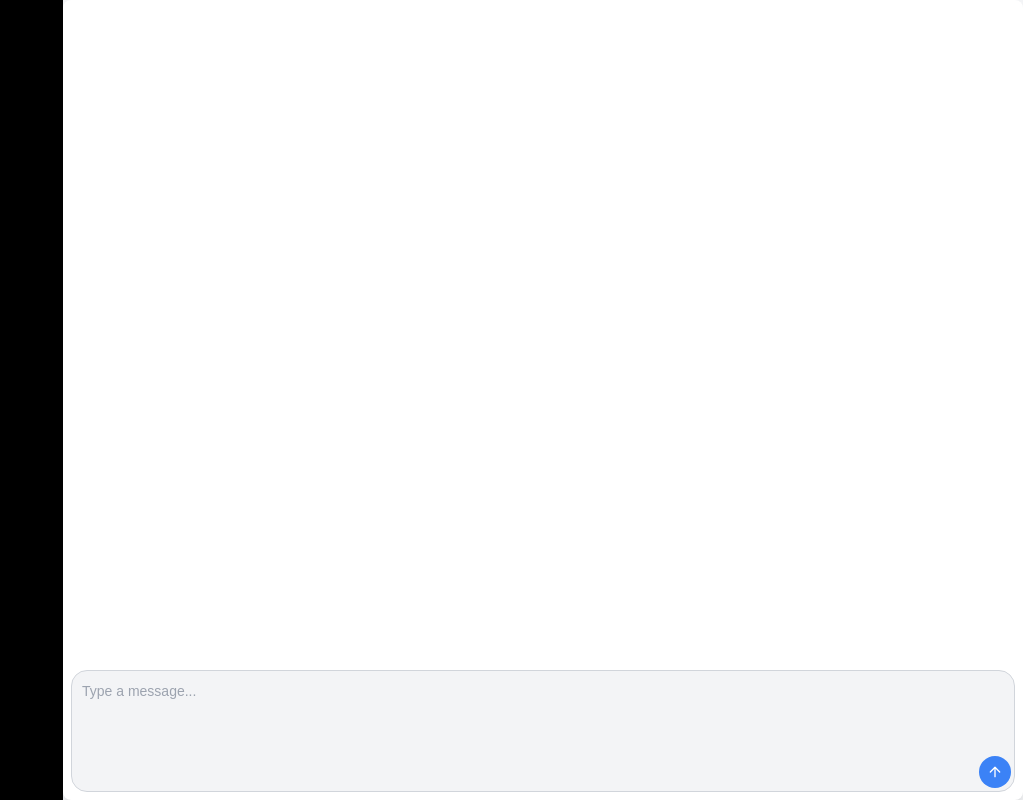
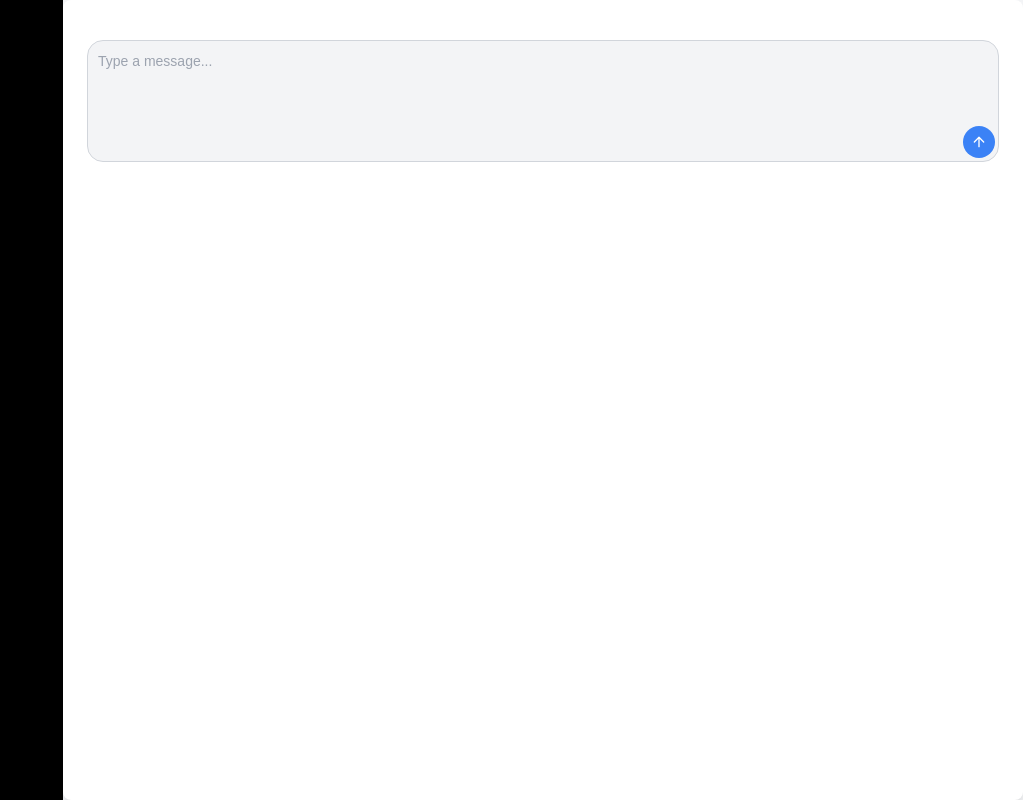
Before and after one commit to tasnimultas67/chatbot-ai, a Next.js app: page / in a window 1280 px wide. Shown: the whole page, without its empty margins (257-1280 px from the left). Built offline with nearby package versions, Linux system fonts and the light colour scheme.

Commit message:
Add preview and form section comments in Home component

```diff
--- a/app/page.js
+++ b/app/page.js
@@ -44,6 +44,7 @@ export default function Home() {
     <div className="min-h-screen bg-gray-100 grid grid-cols-4">
       <div className="bg-black"></div>
       <div className=" bg-white shadow-lg rounded-lg p-6 relative bottom-0 col-span-3 overflow-hidden">
+        {/* Preview */}
         <div className=" mb-4">
           {messages.map((msg, index) => (
             <div
@@ -64,8 +65,9 @@ export default function Home() {
             </div>
           ))}
         </div>
-        <div className="w-full">
-          <div className="absolute inset-x-2 bottom-2">
+        {/* Form */}
+        <div className="w-full ">
+          <div className="">
             <form onSubmit={handleSubmit} className="flex relative top-0 ">
               <textarea
                 rows={5}
```
